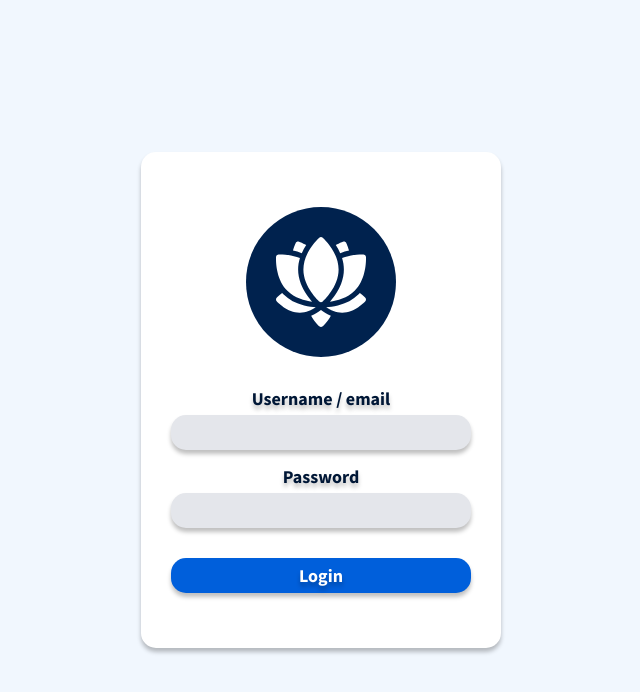
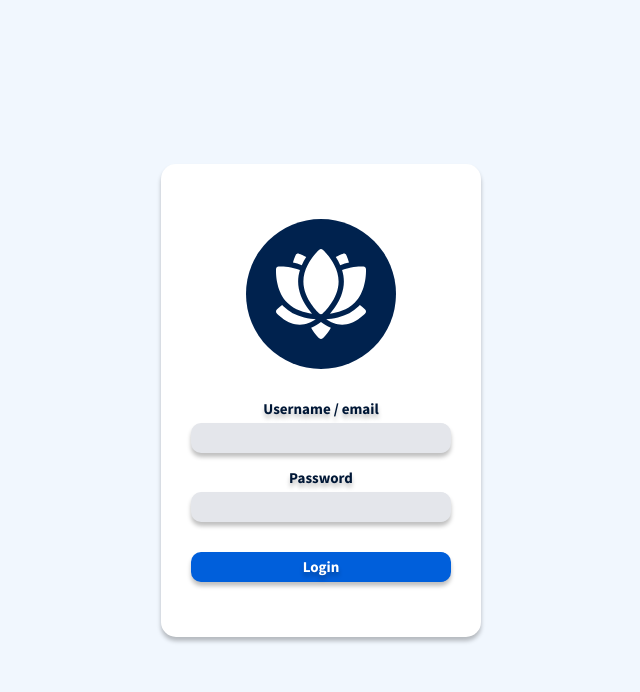
Before and after one commit to hyfi06/HALAH-Laboratories-Platform, a Next.js app: page / in a window 1280 px wide. Shown: the top 692 px of the page, without its empty margins (319-959 px from the left). Built offline with nearby package versions, Linux system fonts and the light colour scheme; a web font is replaced by a local one.

Commit message:
[Fix] Fixed Login and Layout styles

```diff
--- a/src/assets/styles/classes.scss
+++ b/src/assets/styles/classes.scss
@@ -36,12 +36,12 @@
   }
 
   &__field {
-    height: $space_x7;
+    height: $space_x6;
     min-width: 100px;
     padding: 0 $space_x3;
     outline-style: none;
     border: none;
-    border-radius: $space_x3;
+    border-radius: $space_x2;
     box-shadow: $shadow;
     font-size: $text_size;
     background-color: $back-grey_color;
@@ -50,18 +50,6 @@
   &__error {
     color: $negative_color;
   }
-
-  &:first-child,
-  &--positive:first-child,
-  &--negative:first-child {
-    margin-left: 0;
-  }
-
-  &:last-child,
-  &--positive:last-child,
-  &--negative:last-child {
-    margin-right: 0;
-  }
 }
 
 .lg {
--- a/src/assets/styles/components/Header.scss
+++ b/src/assets/styles/components/Header.scss
@@ -14,4 +14,8 @@
     margin-right: $space_x3;
     fill: $white_color;
   }
+
+  &__text {
+    font-size: $topic_size;
+  }
 }
--- a/src/assets/styles/components/Layout.scss
+++ b/src/assets/styles/components/Layout.scss
@@ -7,10 +7,10 @@
     @include flexCenSta;
     width: 100%;
     max-width: 1440px;
-    padding: $space_x9 $space_x6;
+    padding: $space_x9 $space_x12;
 
     &__content {
-      width: 100%;
+      width: calc(100% - 205px);
     }
   }
 }
--- a/src/assets/styles/components/Login.scss
+++ b/src/assets/styles/components/Login.scss
@@ -3,7 +3,7 @@
 .login {
   @include colCenCen;
   @include card;
-  width: 360px;
+  width: 320px;
   padding: $space_x5 $space_x6;
 
   &__logo {
--- a/src/assets/styles/components/Navbar.scss
+++ b/src/assets/styles/components/Navbar.scss
@@ -4,7 +4,7 @@
   @include colCenCen;
   @include card;
   width: 175px;
-  margin: 0 $space_x6;
+  margin-right: $space_x6;
   padding: $space_x3;
 
   &__user {
--- a/src/assets/styles/mixins.scss
+++ b/src/assets/styles/mixins.scss
@@ -1,12 +1,12 @@
 // Button
 @mixin btn {
-  height: $space_x7;
+  height: $space_x6;
   min-width: 100px;
   padding: 0 $space_x3;
   cursor: pointer;
   outline-style: none;
   border: none;
-  border-radius: $space_x3;
+  border-radius: $space_x2;
   box-shadow: $shadow;
   font-family: $text_font;
   font-size: $text_size;
--- a/src/assets/styles/vars.scss
+++ b/src/assets/styles/vars.scss
@@ -21,10 +21,10 @@ $text_font: 'Source Sans Pro', sans-serif;
 $title_font: 'Muli', sans-serif;
 
 // Font Sizes
-$title_size: 37px;
-$subtitle_size: 32px;
-$topic_size: 22px;
-$text_size: 18px;
+$title_size: 35px;
+$subtitle_size: 30px;
+$topic_size: 20px;
+$text_size: 15px;
 $small_size: 14px;
 
 // Shadows
@@ -41,3 +41,8 @@ $space_x7: 35px;
 $space_x8: 40px;
 $space_x9: 45px;
 $space_x10: 50px;
+$space_x11: 55px;
+$space_x12: 60px;
+$space_x13: 65px;
+$space_x14: 70px;
+$space_x15: 75px;
```
